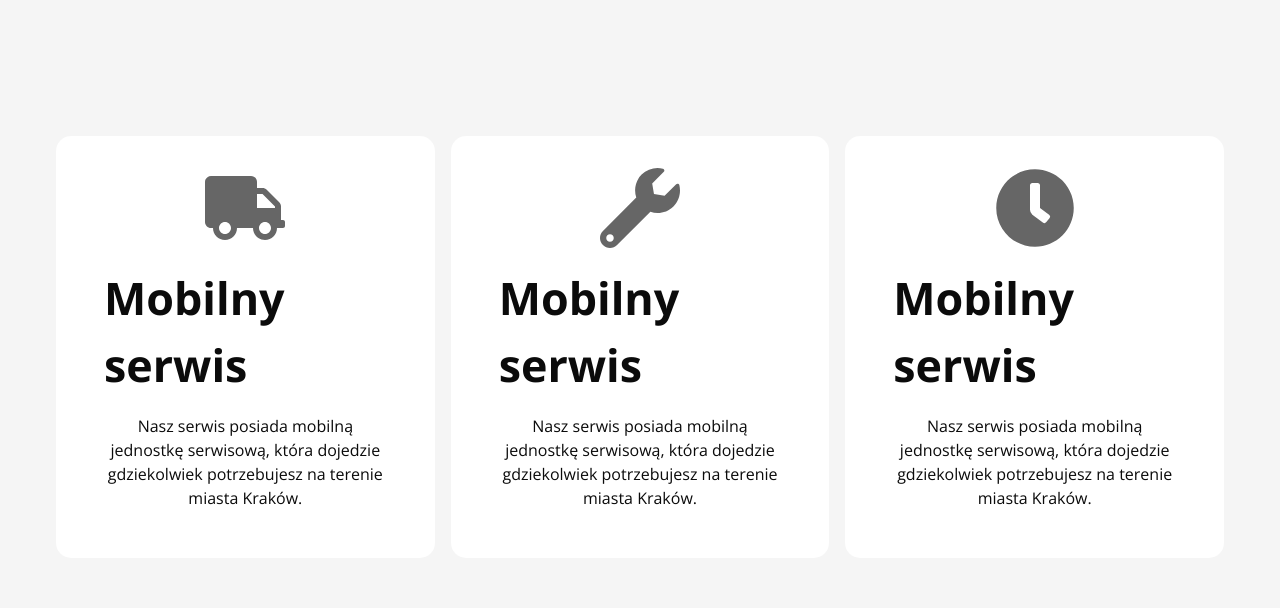
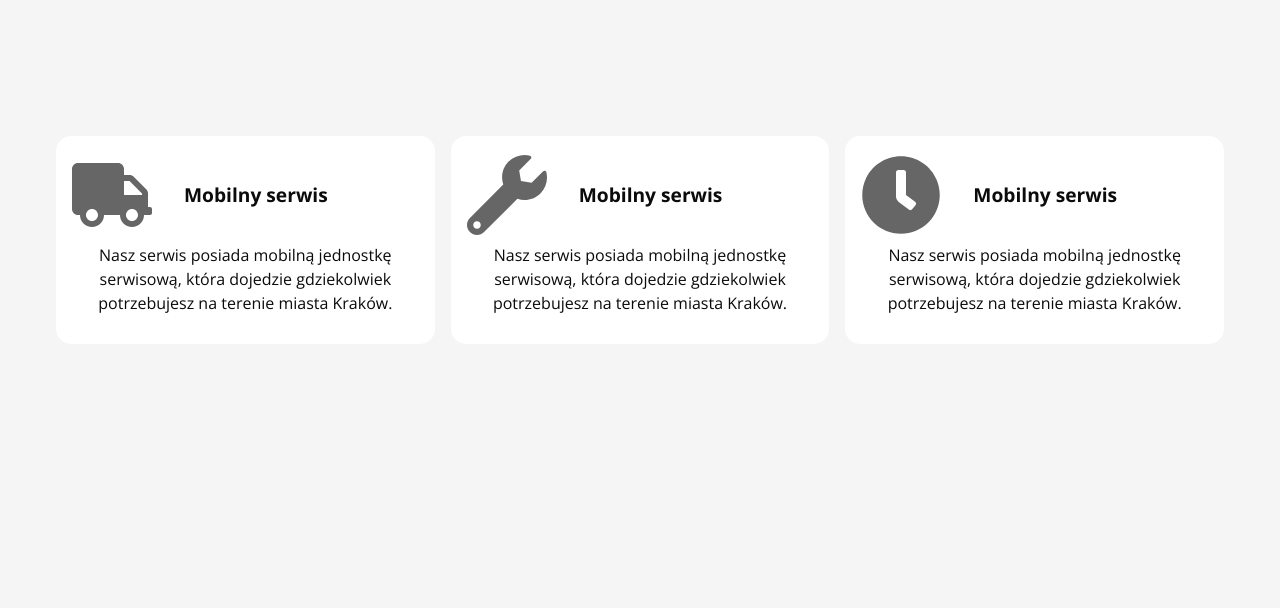
Before and after one commit to KM-WebDev/template-bike, a Next.js app: page / in a window 1280 px wide. Shown: the part 1600-2208 px from the top of the page. Built offline with nearby package versions, Linux system fonts and the light colour scheme.

Commit message:
Add not working attempt.

```diff
--- a/src/components/Highlight/Highlight.server.tsx
+++ b/src/components/Highlight/Highlight.server.tsx
@@ -86,7 +86,7 @@ function TopSection() {
 
 function Highlights() {
     return (
-        <div className="flex w-full flex-col justify-between gap-4 px-4 sm:flex-row">
+        <div className="flex w-full flex-col justify-between gap-4 px-4 md:flex-row">
             <Element
                 title="Mobilny serwis"
                 content="Nasz serwis posiada mobilną jednostkę serwisową, która dojedzie gdziekolwiek potrzebujesz na terenie miasta Kraków."
@@ -126,17 +126,18 @@ function Element({ children, title, content }: ElementProps) {
     return (
         <div
             className={cn(
-                "flex flex-row items-center gap-12 rounded-[15px] xs:px-12 pt-[2rem] pb-[3rem] sm:flex-col sm:gap-0",
+                "flex flex-col items-center gap-8 rounded-[15px] sm:px-4 px-12 pt-[1.2rem] pb-[1.8rem] sm:gap-2",
                 styles.element
             )}
         >
-            <div>{children}</div>
-            <div className="w-full">
-                <p className="mt-[1rem] mb-[1rem] text-[2.8rem] font-bold">
+            <div className="flex sm:flex-row flex-col w-full items-center gap-8">
+                <div>{children}</div>
+
+                <p className="mt-[0.6rem] mb-[0.6rem] text-[1.2rem] font-bold">
                     {title}
                 </p>
-                <p className="flex sm:text-center">{content}</p>
             </div>
+            <p className="flex sm:text-center">{content}</p>
         </div>
     );
 }
```
